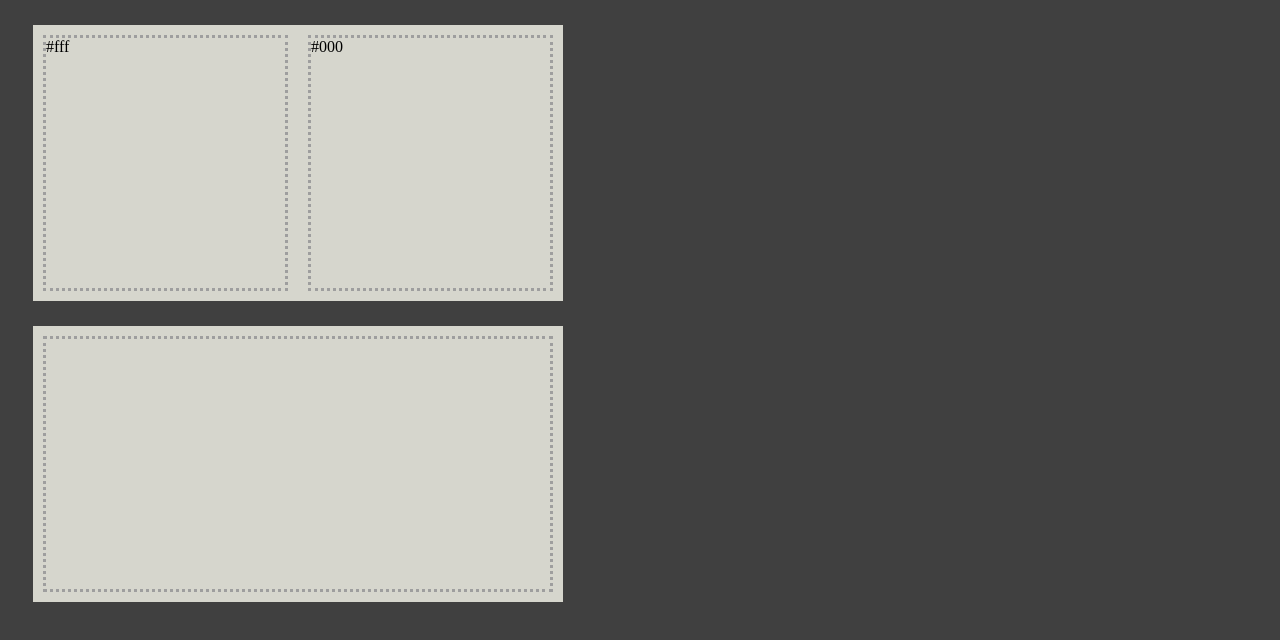
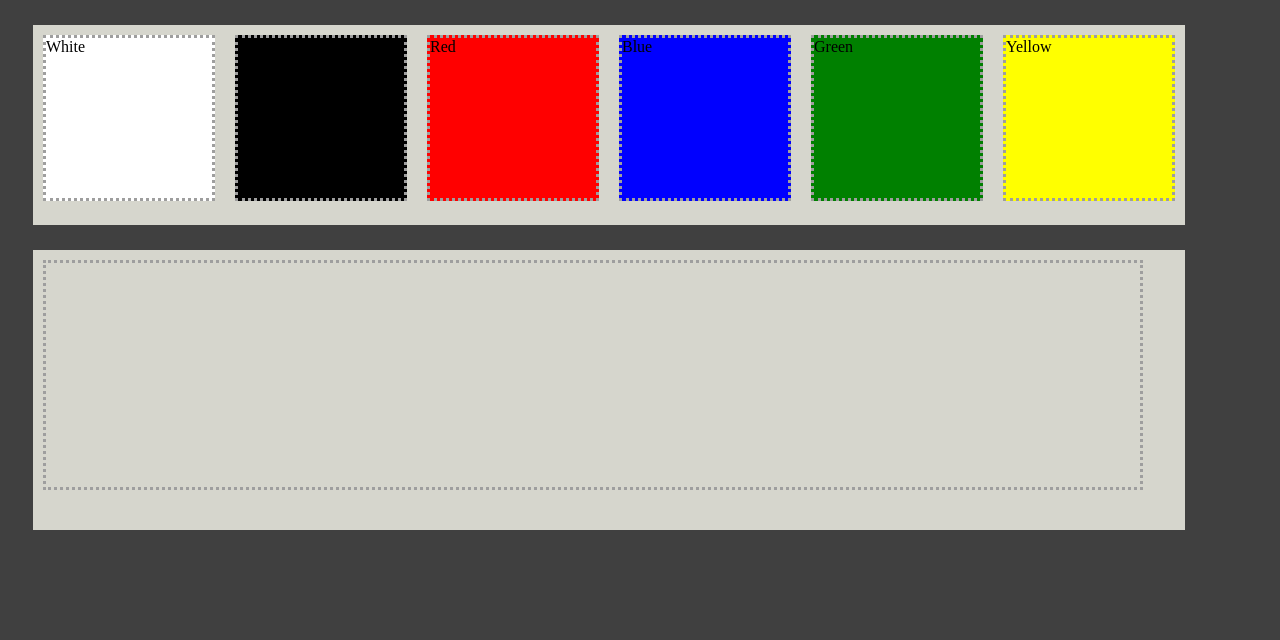
Before and after one commit to Br1an166/First-Web-Game-5-9-22, a plain HTML site: page index.html in a window 1280 px wide. Drawn offline with Linux system fonts and the light colour scheme.

Commit message:
Made a big change to the game making more colors and making the selection boxes their color.

```diff
--- a/index.html
+++ b/index.html
@@ -10,15 +10,17 @@
 </head>
 
 <body>
-  <div id="container">
-    <div class="box" id="b1">#fff</div>
-
-
-    <div class="box" id="b2">#000</div>
+  <div id="container-color">
+    <div class="box" id="b1">White</div>
+    <div class="box" id="b2">Black</div>
+    <div class="box" id="b3">Red</div>
+    <div class="box" id="b4">Blue</div>
+    <div class="box" id="b5">Green</div>
+    <div class="box" id="b6">Yellow</div>
   </div>
 
-  <div id="container">
-    <div class="box" id="b3"></div>
+  <div id="container2">
+    <div class="box" id="b0"></div>
   </div>
 
   <script src=script.js></script>
--- a/script.js
+++ b/script.js
@@ -1,6 +1,6 @@
 function ChangeColor(selection) {
   const box = document.getElementById(selection);
-  const resultBox = document.getElementById("b3");
+  const resultBox = document.getElementById("b0");
   let color = box.innerHTML;
   console.log(color);
   resultBox.style.backgroundColor = color;
@@ -11,9 +11,27 @@ el.addEventListener("click", function() {
   ChangeColor("b1");
 }, false);
 
-
-
 el = document.getElementById("b2");
 el.addEventListener("click", function() {
   ChangeColor("b2");
 }, false);
+
+el = document.getElementById("b3");
+el.addEventListener("click", function() {
+  ChangeColor("b3");
+}, false);
+
+el = document.getElementById("b4");
+el.addEventListener("click", function() {
+  ChangeColor("b4");
+}, false);
+
+el = document.getElementById("b5");
+el.addEventListener("click", function() {
+  ChangeColor("b5");
+}, false);
+
+el = document.getElementById("b6");
+el.addEventListener("click", function() {
+  ChangeColor("b6");
+}, false);
--- a/style.css
+++ b/style.css
@@ -7,31 +7,66 @@ body{
   background-color: #404040;
 }
 
-#container{
+#container-color{
 display: flex;
   background-color: #d6d6cd;
-  width: 530px;
+  width: 90%;
+  height: 25%;
   margin: 25px;
 }
 
 
 #b1{
 display: flex;
+   background-color:white;
   margin: 10px;
-
+  height: 80%;
+}
+#b2{
+display: flex;
+   background-color: black;
+  margin: 10px;
+  height: 80%;
+}
+#b3{
+display: flex;
+   background-color: red;
+  margin: 10px;
+  height: 80%;
+}
+#b4{
+display: flex;
+   background-color: blue;
+  margin: 10px;
+  height: 80%;
+}
+#b5{
+display: flex;
+   background-color: green;
+  margin: 10px;
+  height: 80%;
+}
+#b6{
+display: flex;
+   background-color: yellow;
+  margin: 10px;
+  height: 80%;
 }
 
 
 #container2{
 display: flex;
-  background-color: #e3d3e9;
-   width: 530px;
+  background-color: #d6d6cd;
+  width: 90%;
+  height: 35%;
+  margin: 25px;
 }
+
 
 .box{
 
-width: 505px;
-  height: 250px;
+width: 95%;
+  height: 80%;
   margin: 10px;
   border-style: dotted;
   border-color: #9e9e9e;
```
